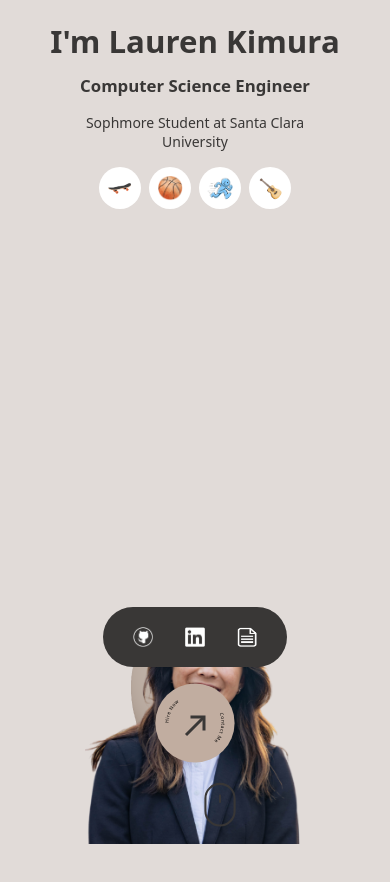
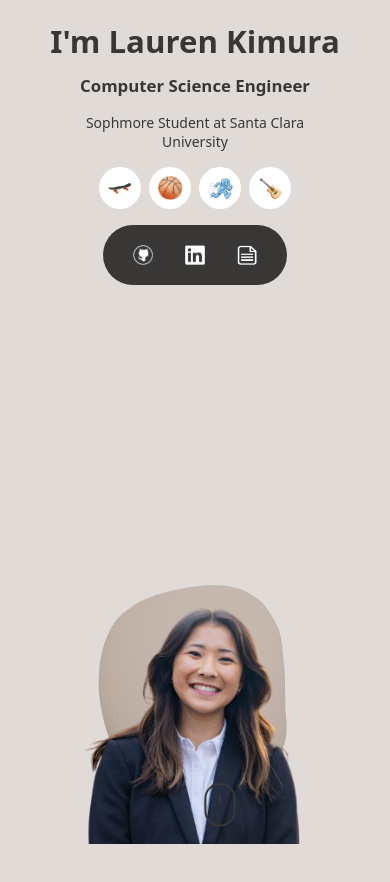
Before and after one commit to LaurenKimura/WebsiteMain, a React (Vite) app: page / in a window 390 px wide. Shown: the top 882 px of the page. Built offline with nearby package versions, Linux system fonts and the light colour scheme; a web font is replaced by a local one.

Commit message:
Looks good on mobile!

```diff
--- a/src/components/home/Shape.jsx
+++ b/src/components/home/Shape.jsx
@@ -14,7 +14,7 @@ const Shape = () => {
 
   return (
     <>
-      <Sphere args={isMobile ? [1, 32, 64] : [1, 100, 200]} scale={isMobile ? 1.7 : 2.4}>
+      <Sphere args={isMobile ? [1, 32, 64] : [1, 100, 200]} scale={2.4}>
         <MeshDistortMaterial
           color="#C1AdA0"
           attach="material"
--- a/src/components/home/home.css
+++ b/src/components/home/home.css
@@ -289,7 +289,7 @@
   }
 
   .bg {
-    height: 38%;
+    height: 50%;
   }
 
   .hImg {
@@ -343,7 +343,10 @@
     align-items: center;
     justify-content: flex-start;
     gap: 12px;
-    padding: 16px 0 max(72px, calc(env(safe-area-inset-bottom) + 56px));
+    padding: 16px 0 1000px;
+    .contactButton {
+      display: none;
+    }
   }
 
   .follow {
```
